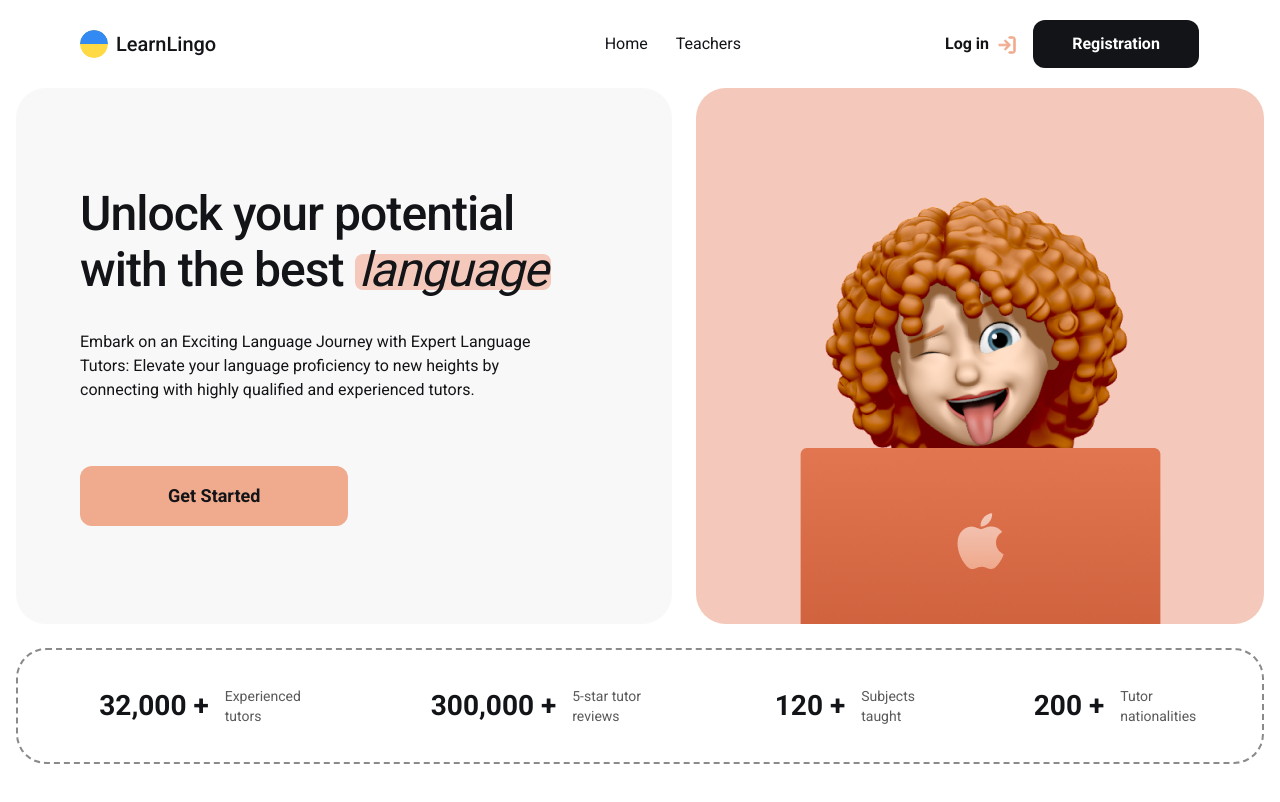
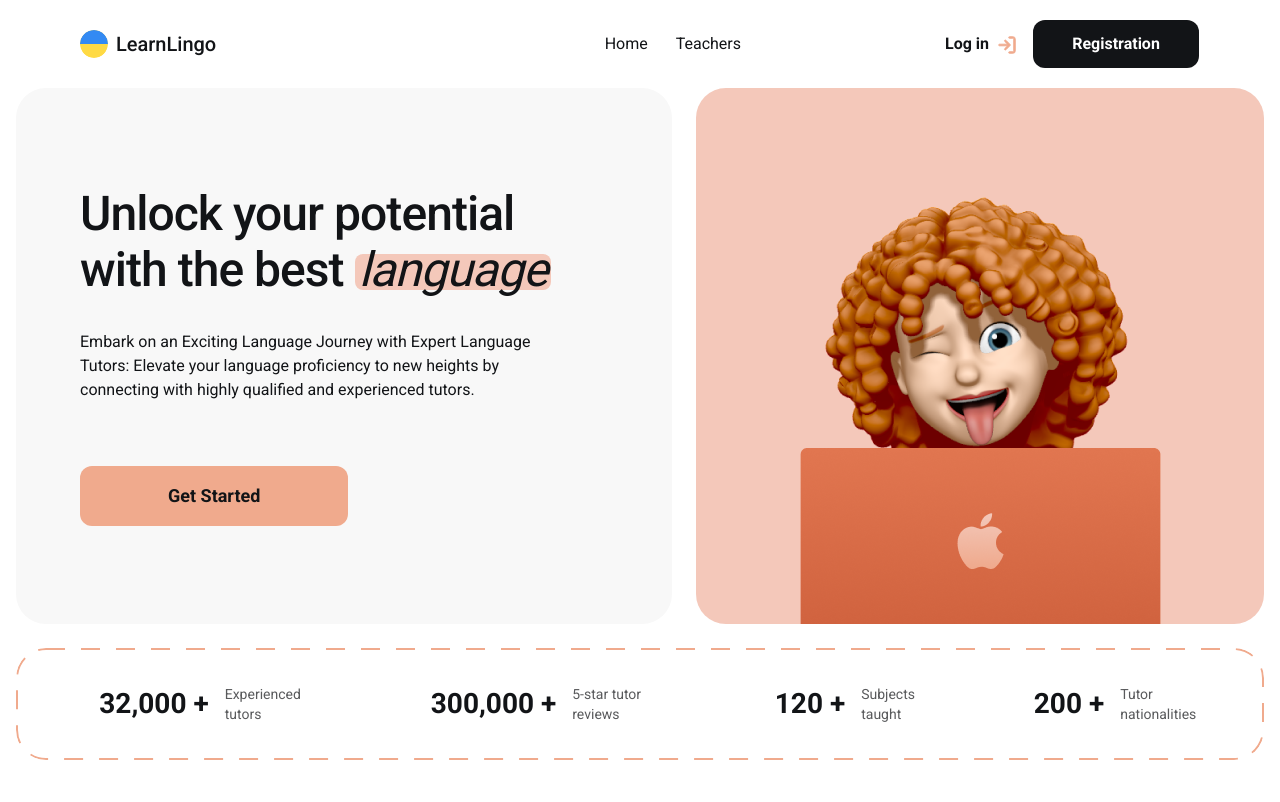
Before and after one commit to KaratSergio/LanguageLeap, a React (Vite) app: page /#/ in a window 1280 px wide. Shown: the top 802 px of the page. Built offline with nearby package versions, Linux system fonts and the light colour scheme; no server answers.

Commit message:
add custom border + update modal styles

```diff
--- a/src/components/InfoPanel/InfoPanel.tsx
+++ b/src/components/InfoPanel/InfoPanel.tsx
@@ -1,6 +1,25 @@
+import { useTheme } from '@hooks/useTheme';
+
 const InfoPanel = () => {
+  const { bg: backgroundColor } = useTheme();
+
   return (
-    <section className="info-panel flex flex-col md:flex-row justify-center w-full mt-6 mx-auto max-w-1312 gap-[100px] rounded-30 custom-gap border-dashed border-2 border-borderGrey py-[35px]">
+    <section className="info-panel border-custom flex flex-col md:flex-row justify-center w-full mt-6 mx-auto max-w-1312 gap-[100px] rounded-30 custom-gap py-[35px] relative">
+      <svg xmlns="http://www.w3.org/2000/svg" width="100%" height="100%">
+        <rect
+          x="0"
+          y="0"
+          width="100%"
+          height="100%"
+          fill="transparent"
+          stroke={backgroundColor}
+          strokeWidth="4"
+          strokeDasharray="19 16"
+          rx="30"
+          ry="30"
+          style={{ transition: 'stroke 0.3s' }}
+        />
+      </svg>
       <article className="flex w-[237px] justify-center items-center">
         <p className="font-semibold text-[28px] info-width info-position text-pad">32,000 +</p>
         <p className="ml-4 text-sm w-24 info-width text-mob info-accent text-alfaGrey">Experienced tutors</p>
--- a/src/components/TeacherModal/ModalForm.tsx
+++ b/src/components/TeacherModal/ModalForm.tsx
@@ -16,7 +16,7 @@ const ModalForm: React.FC<ModalFormProps> = ({ onClose }) => {
   };
 
   return (
-    <form onSubmit={handleSubmit(onSubmit)} className="mt-10 w-full">
+    <form onSubmit={handleSubmit(onSubmit)} className="sm:mt-10 mt-2 w-full">
       <InputField
         placeholder="Full Name"
         register={register('name', { required: 'Name is required' })}
@@ -33,7 +33,7 @@ const ModalForm: React.FC<ModalFormProps> = ({ onClose }) => {
         register={register('phone', { required: 'Phone number is required' })}
         error={errors.phone}
       />
-      <Button type="submit" className="py-4 mt-10">
+      <Button type="submit" className="py-4 sm:mt-10 ">
         Book
       </Button>
     </form>
--- a/src/components/TeacherModal/RadioButtons/RadioButtonsGroup.tsx
+++ b/src/components/TeacherModal/RadioButtons/RadioButtonsGroup.tsx
@@ -11,7 +11,7 @@ const RadioButtonGroup: React.FC = () => {
   return (
     <div className="mt-10 mob-radio-box">
       <h3 className="mb-5 sm:text-2xl font-medium text-xl">What is your main reason for learning English?</h3>
-      <div className="flex flex-col max-w-sm  bg-white ">
+      <div className="flex flex-col max-w-sm bg-white">
         <RadioButton
           label="Career and business"
           value="career_and_business"
--- a/src/components/TeacherModal/TeacherModal.tsx
+++ b/src/components/TeacherModal/TeacherModal.tsx
@@ -10,7 +10,7 @@ const TeacherModal: React.FC<ModalProps & { teacher: Teacher }> = ({ onClose, te
     <Modal onClose={onClose} className={`modal-content ${className}`}>
       <div className="text-start">
         <h3 className="text-40px font-medium mob-trial-title">Book trial lesson</h3>
-        <p className="mt-2">
+        <p className="mt-2 text-sm sm:text-base">
           Our experienced tutor will assess your current language level, discuss your learning goals, and tailor the
           lesson to your specific needs.
         </p>
```
Also changed, not shown: src/tailwind.css.
